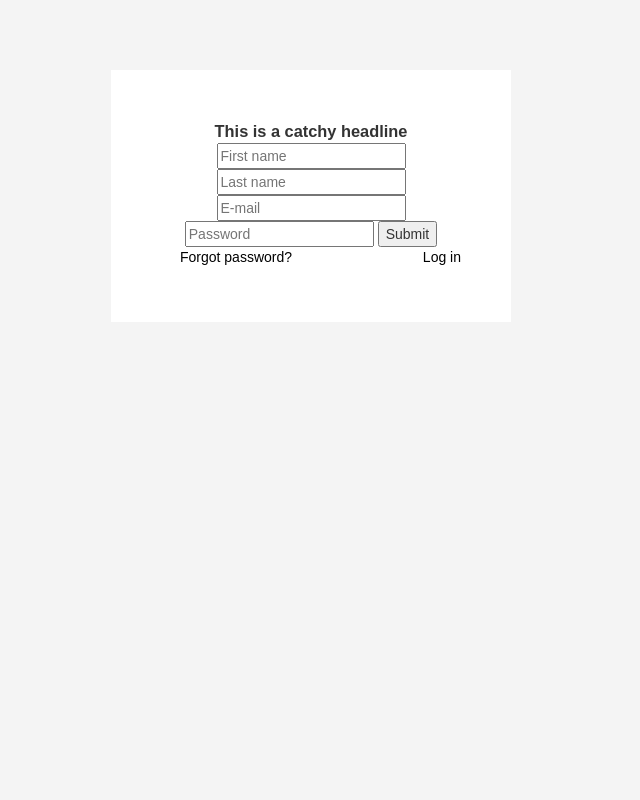
After one commit to TheAppCookbook/snipppit, a Flask app: template templates/signup.html in a window 1280 px wide. The commit adds this page. Shown: the whole page, without its empty margins (329-969 px from the left). Run offline with Flask 2, Linux system fonts and the light colour scheme; the template is opened without the code that fills it, so the values that code supplies are empty.

Commit message:
put in html for signup.html

```diff
--- a/static/css/styles.css
+++ b/static/css/styles.css
@@ -2,6 +2,7 @@ body, html {
 	height: 100%;
 	margin: 0;
 	padding: 0;
+	background: #F4F4F4;
 	}
 
 h1, h2, h3, h4, h5 {
@@ -178,11 +179,42 @@ a {
 	text-align: right;
 	}
 
-
-
 .snipppet-card-nav button {
 	}
 
 button {
 	color: #000;
 	}
+
+.col-md-12.signup {
+	text-align: center;
+	padding-top: 70px;
+	}
+
+.content-card {
+	padding: 50px;
+	background: #fff;
+	}
+
+.content-card.signup {
+	width: 400px;
+	margin: 0 auto;
+	display: inline-block;
+	}
+
+.sub-signup-left {
+	width: 50%;
+	float: left;
+	height: 25px;
+	}
+
+.sub-signup-right {
+	width: 50%;
+	float: left;
+	text-align: right;
+	height: 25px;
+	}
+
+.sub-signup-left a, .sub-signup-right a {
+	color: black;
+	}
--- /dev/null
+++ b/templates/signup.html
@@ -0,0 +1,34 @@
+<!DOCTYPE html>
+<html lang="en">
+
+<head>
+	<title>Snippit</title>
+	<meta charset="UTF-8">
+	<meta name="viewport" content="width=device-width, initial scale=1.0">
+	<link href="../static/css/bootstrap.css" rel="stylesheet">
+	<link href="../static/css/styles.css" rel="stylesheet">
+</head>
+
+<body>
+	<div class="row main-content">
+		<div class="col-md-12 signup">
+			<div class="content-card signup">
+				<h3>This is a catchy headline </h3>
+				<div class="signup-form">
+					<form>
+						<input type="text" placeholder="First name"><input type="text" placeholder="Last name">
+						<input type="text" placeholder="E-mail">
+						<input type="text" placeholder="Password">
+						<input type="submit" value="Submit">
+					</form>
+				</div>
+				<div class="sub-signup-left">
+					<a href=""> Forgot password? </a>
+				</div>
+				<div class="sub-signup-right">
+					<a href=""> Log in </a>
+				</div>
+			</div>
+		</div>
+	</div>
+</body>
```
Also changed, not shown: templates/story.html (+0 -26 lines).
